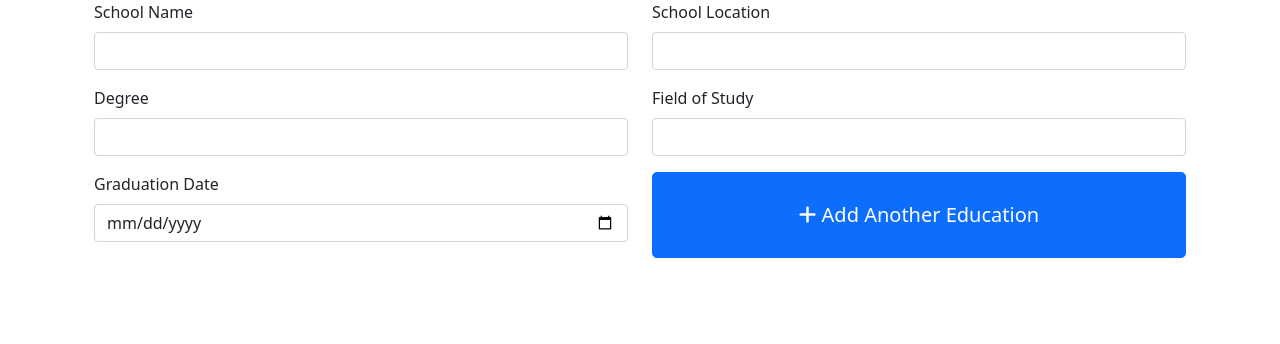
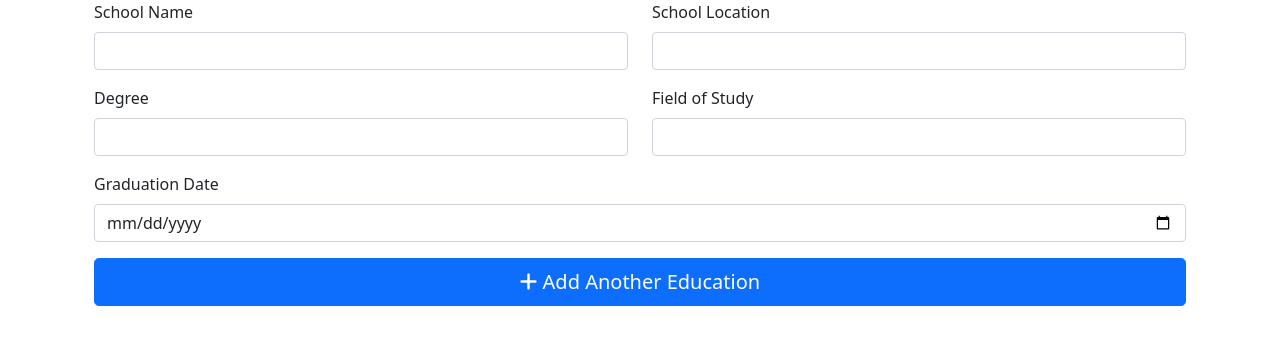
Before and after one commit to DerekSave/bootstrap-5-wiq2g9, a website built with webpack: page src/index.html in a window 1280 px wide. Built offline with nearby package versions, Linux system fonts and the light colour scheme.

Commit message:
Adding education 1-3

```diff
--- a/src/index.html
+++ b/src/index.html
@@ -196,7 +196,7 @@
               </div>
             </form>
           </div>
-          <div class="col-sm-12 col-md-6 col-lg-6 col-xl-6">
+          <div class="col-sm-12 col-md-12 col-lg-12 col-xl-12">
             <form>
               <div class="mb-3">
                 <label for="graduationDateTarget" class="form-label">Graduation Date</label>
```
